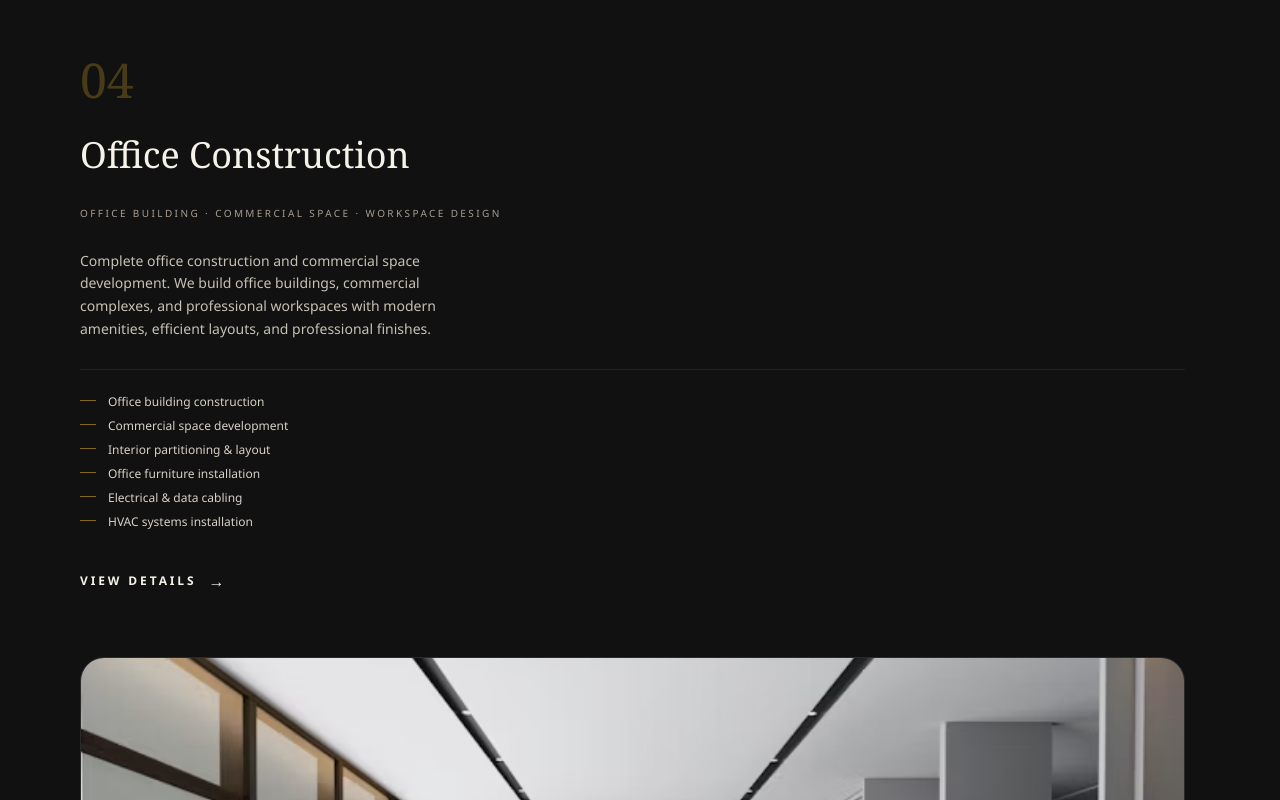
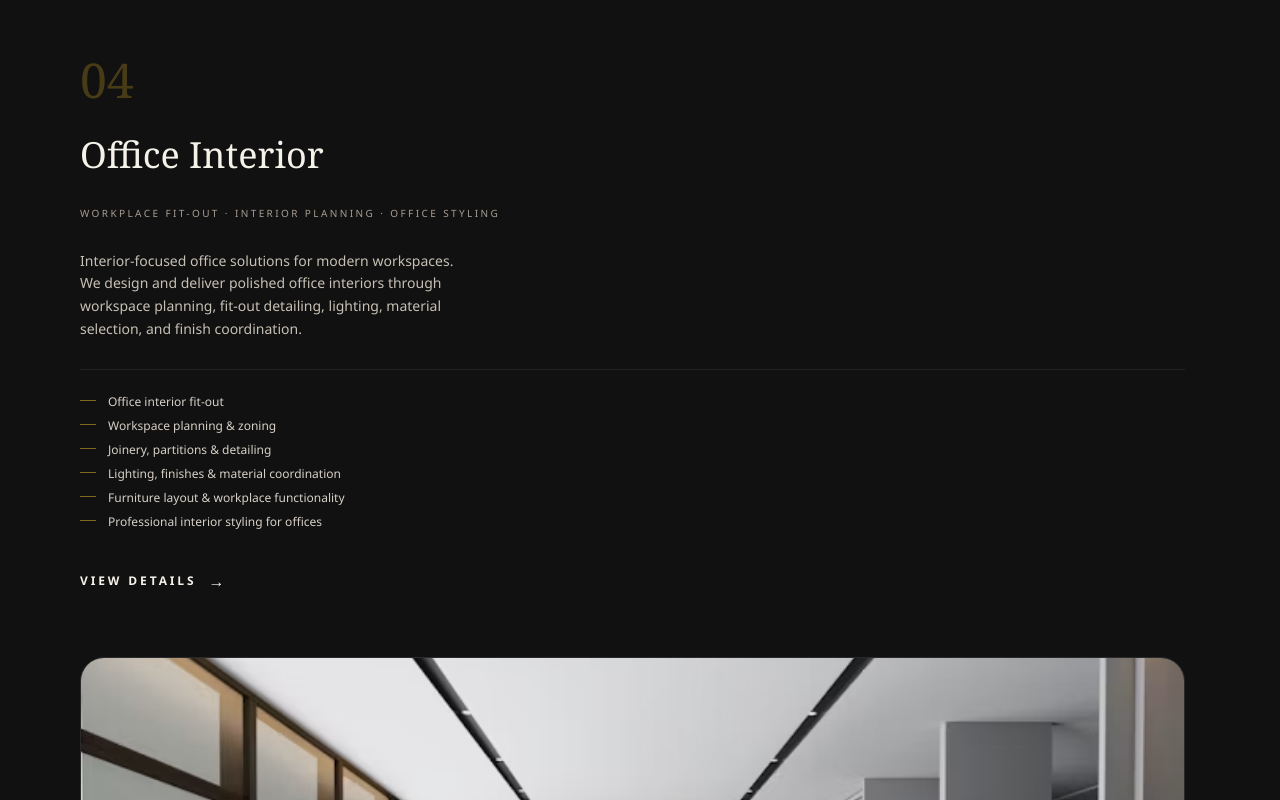
Before and after one commit to sidra-ch/mee-ralam-builders, a Next.js app: page /services in a window 1280 px wide. Shown: the part 4720-5520 px from the top of the page. Built offline with nearby package versions, Linux system fonts and the light colour scheme; no server answers.

Commit message:
update all

```diff
--- a/src/app/contact/page.tsx
+++ b/src/app/contact/page.tsx
@@ -67,7 +67,7 @@ export default function ContactPage() {
                       Location
                     </p>
                     <p className="text-base text-[#d9d1c5]">
-                      Rawalpindi, Pakistan
+                      Islamabad, Pakistan
                     </p>
                   </div>
                 </ScrollReveal>
--- a/src/components/hero/CinematicHero.tsx
+++ b/src/components/hero/CinematicHero.tsx
@@ -284,7 +284,7 @@ export function CinematicHero({ onAnimationComplete }: CinematicHeroProps) {
               className="mb-3 flex items-center gap-2 text-[8px] font-semibold uppercase tracking-[0.32em] text-[#c9a227] sm:mb-4 sm:gap-3 sm:text-[9px] sm:tracking-[0.36em] md:mb-6 md:gap-3 md:text-[10px] md:tracking-[0.40em]"
             >
               <span className="h-px w-7 bg-[#c9a227]/80" aria-hidden="true" />
-              Rawalpindi, Pakistan
+              Islamabad, Pakistan
             </p>
 
             {/* Headline — each line inside overflow:hidden slot */}
--- a/src/data/services.ts
+++ b/src/data/services.ts
@@ -216,56 +216,56 @@ export const servicesData: Service[] = [
   },
 
   {
-    id: "office",
-    slug: "office-construction",
+    id: "office-interior",
+    slug: "office-interior",
     number: "04",
-    title: "Office Construction",
+    title: "Office Interior",
     subtitle:
-      "Office Building · Commercial Space · Workspace Design",
+      "Workplace Fit-Out · Interior Planning · Office Styling",
     description:
-      "Complete office construction and commercial space development. We build office buildings, commercial complexes, and professional workspaces with modern amenities, efficient layouts, and professional finishes.",
+      "Interior-focused office solutions for modern workspaces. We design and deliver polished office interiors through workspace planning, fit-out detailing, lighting, material selection, and finish coordination.",
     image: "/images/office-hero.png",
-    alt: "Modern office construction with workers installing partitions and fixtures",
+    alt: "Contemporary office interior with refined workspace planning and material finishes",
 
     scopeList: [
-      "Office building construction",
-      "Commercial space development",
-      "Interior partitioning & layout",
-      "Office furniture installation",
-      "Electrical & data cabling",
-      "HVAC systems installation",
+      "Office interior fit-out",
+      "Workspace planning & zoning",
+      "Joinery, partitions & detailing",
+      "Lighting, finishes & material coordination",
+      "Furniture layout & workplace functionality",
+      "Professional interior styling for offices",
     ],
 
     gallery: [
       {
         src: "/images/office-hero.png",
-        alt: "Modern office meeting room under construction",
+        alt: "Bright office workspace with collaborative meeting layout",
       },
       {
         src: "/images/office_work.png",
-        alt: "Office workers and construction team on site",
+        alt: "Contemporary office interior with refined workstation planning",
       },
       {
         src: "/images/office-design.avif",
-        alt: "Office interior design and workspace planning",
+        alt: "Office interior elevation and material palette for workspace design",
       },
       {
         src: "/images/planer-2.jpg",
-        alt: "Office construction planning and coordination",
+        alt: "Office interior planning and detailing for efficient layout",
       },
     ],
 
     video: {
       src: "/videos/living-dining-room.mp4",
       poster: "/images/office-hero.png",
-      title: "Office Construction",
-      description: "Building professional workspaces — see our office construction process.",
+      title: "Office Interior",
+      description: "Refined workspace transformations — see our office interior work.",
     },
 
-    href: "/services/office-construction",
+    href: "/services/office-interior",
 
     detailedDescription:
-      "We construct professional office buildings and commercial spaces that meet modern business needs. Our office construction services include complete building construction, interior workspace design, partitioning, electrical and data systems, HVAC installation, and professional finishing. We create efficient, comfortable work environments that support productivity and reflect your brand identity.",
+      "We create professional office interiors that balance productivity, comfort, and brand presence. Our office interior work includes workplace planning, fit-out detailing, material selection, lighting, joinery, and final styling so each space feels efficient, polished, and tailored to how the team works.",
 
     featuredImage: "/images/office-hero.png",
   },
@@ -392,60 +392,6 @@ export const servicesData: Service[] = [
     featuredImage: "/images/out door.jpg",
   },
 
-  {
-    id: "art",
-    slug: "art-design",
-    number: "07",
-    title: "Art & Design Work",
-    subtitle:
-      "Artistic Features · Decorative Elements · Custom Design",
-    description:
-      "Artistic and decorative design services including custom artwork, sculptural features, decorative elements, murals, and artistic installations for buildings and interior spaces.",
-    image: "/images/material.png",
-    alt: "Artistic design work showing custom decorative elements and materials",
-
-    scopeList: [
-      "Custom artwork & sculptures",
-      "Decorative architectural features",
-      "Murals & wall art",
-      "Artistic installations",
-      "Custom design elements",
-      "Material artistry",
-    ],
-
-    gallery: [
-      {
-        src: "/images/material.png",
-        alt: "Artistic material samples and decorative elements",
-      },
-      {
-        src: "/images/material-1.png",
-        alt: "Custom decorative features and artistry",
-      },
-      {
-        src: "/images/3d-art.png",
-        alt: "3D artistic design and sculptural elements",
-      },
-      {
-        src: "/images/interior-design.jpg",
-        alt: "Artistic interior features and decor",
-      },
-    ],
-
-    video: {
-      src: "/videos/interior-walkthrough.mp4",
-      poster: "/images/material.png",
-      title: "Art & Design Work",
-      description: "Custom artistic features and decorative design work.",
-    },
-
-    href: "/services/art-design",
-
-    detailedDescription:
-      "Our art and design services add unique artistic character to buildings and spaces. We create custom artwork, sculptural features, decorative architectural elements, murals, and artistic installations that enhance the visual appeal of any project. Whether it's a custom sculpture for a public space, decorative features for a commercial building, or artistic elements for a private residence, we bring creative vision and craftsmanship to every artistic project.",
-
-    featuredImage: "/images/material.png",
-  },
 ];
 
 export function getServiceBySlug(
```
Also changed, not shown: .cursor/settings.json (deleted), 3 other files (tests, documents, lock files or other folders).
